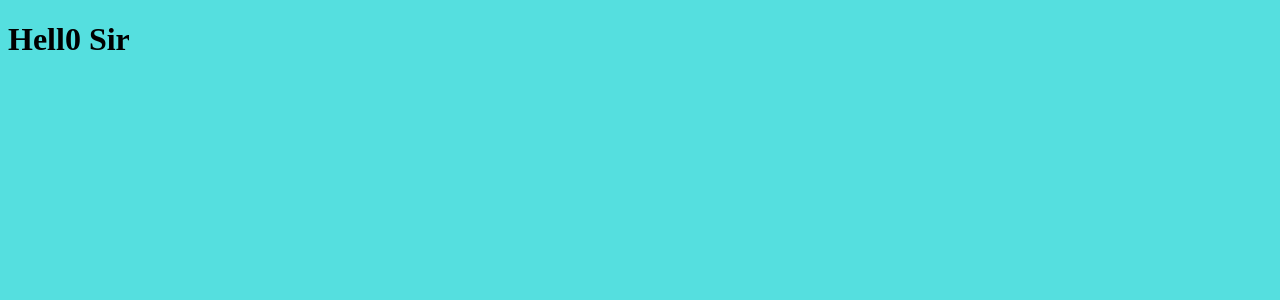
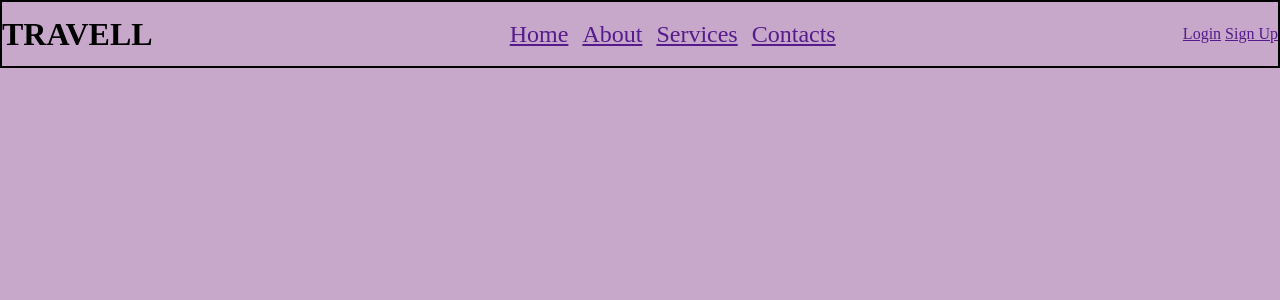
Before and after one commit to kabyadeb/web-dev-project, a Django app: page / in a window 1280 px wide. Before the commit the part shown is almost empty. Shown: the top 300 px of the page. Run offline with Django 4.2, Linux system fonts and the light colour scheme.

Commit message:
reconfig

```diff
--- a/Polls/views.py
+++ b/Polls/views.py
@@ -1,6 +1,4 @@
 from django.shortcuts import render
-
-# Create your views here.
 from django.http import HttpResponse
 
 def Home(request):
--- a/static/css/intro.css
+++ b/static/css/intro.css
@@ -1,3 +1,19 @@
+*{
+    margin: 0;
+    padding: 0;
+}
 body{
-    background-color: rgb(85, 223, 223);
+    background-color: rgb(199, 168, 202);
 }
+.Projecthead{
+    border: 2px solid black;
+    display: flex;
+    flex-direction: row;
+    justify-content: space-between;
+    align-items: center;
+    height: 8vh;
+}
+.navlinks a{
+    font-size: 1.5rem;
+    margin-left: 10px;
+}
--- a/templates/intro.html
+++ b/templates/intro.html
@@ -8,6 +8,20 @@
     <title>Document</title>
   </head>
   <body>
-    <h1>Hell0 Sir</h1>
+    <header class="Projecthead">
+      <div class="name">
+        <h1>TRAVELL</h1>
+      </div>
+      <nav class="navlinks">
+        <a href="">Home</a>
+        <a href="">About</a>
+        <a href="">Services</a>
+        <a href="">Contacts</a>
+      </nav>
+      <div class="login_links">
+        <a href="">Login</a>
+        <a href="">Sign Up</a>
+      </div>
+    </header>
   </body>
 </html>
```
